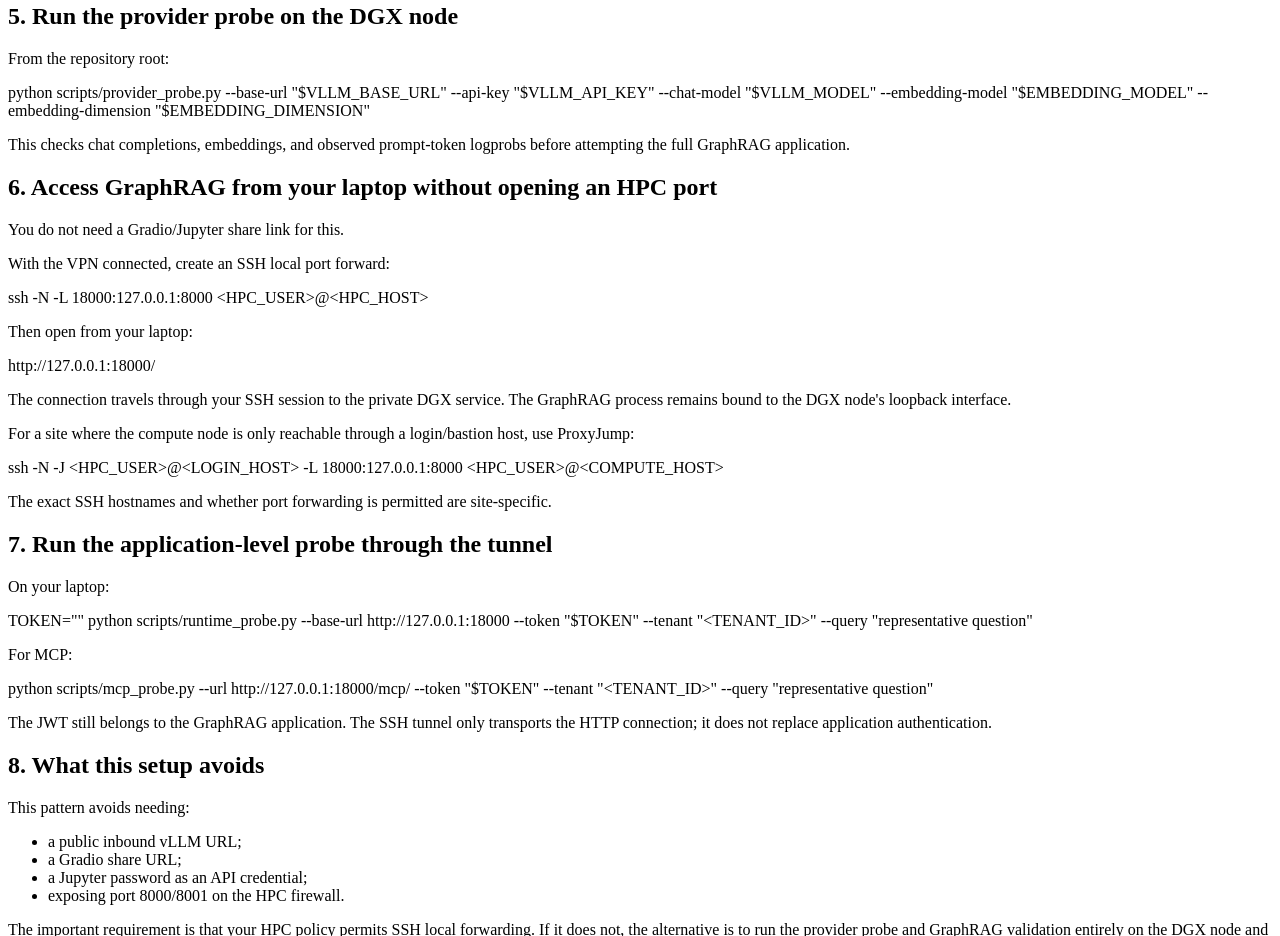
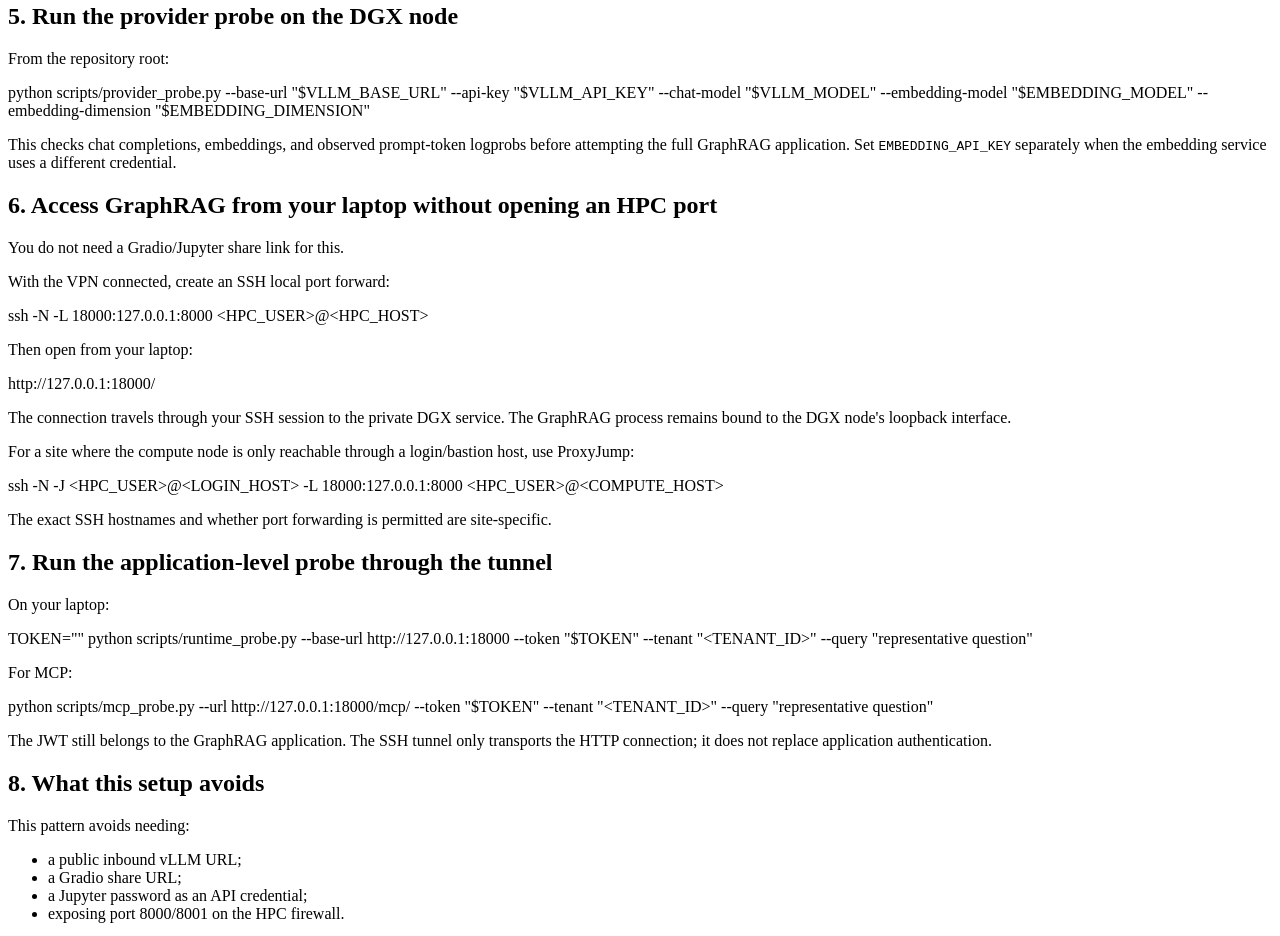
Before and after one commit to SpryzenHell/enterprise_graphrag, an Eleventy site: page docs/HPC_VLLM.md in a window 1280 px wide. Shown: the part 1345-2281 px from the top of the page. Built offline with nearby package versions, Linux system fonts and the light colour scheme; Eleventy itself is replaced by a stand-in of ours; files that its build step writes are made by us from their sources.

Commit message:
docs: document separate embedding provider credential

```diff
--- a/docs/HPC_VLLM.md
+++ b/docs/HPC_VLLM.md
@@ -91,7 +91,7 @@
 
     python scripts/provider_probe.py       --base-url "$VLLM_BASE_URL"       --api-key "$VLLM_API_KEY"       --chat-model "$VLLM_MODEL"       --embedding-model "$EMBEDDING_MODEL"       --embedding-dimension "$EMBEDDING_DIMENSION"
 
-This checks chat completions, embeddings, and observed prompt-token logprobs before attempting the full GraphRAG application.
+This checks chat completions, embeddings, and observed prompt-token logprobs before attempting the full GraphRAG application. Set `EMBEDDING_API_KEY` separately when the embedding service uses a different credential.
 
 ## 6. Access GraphRAG from your laptop without opening an HPC port
 
```
